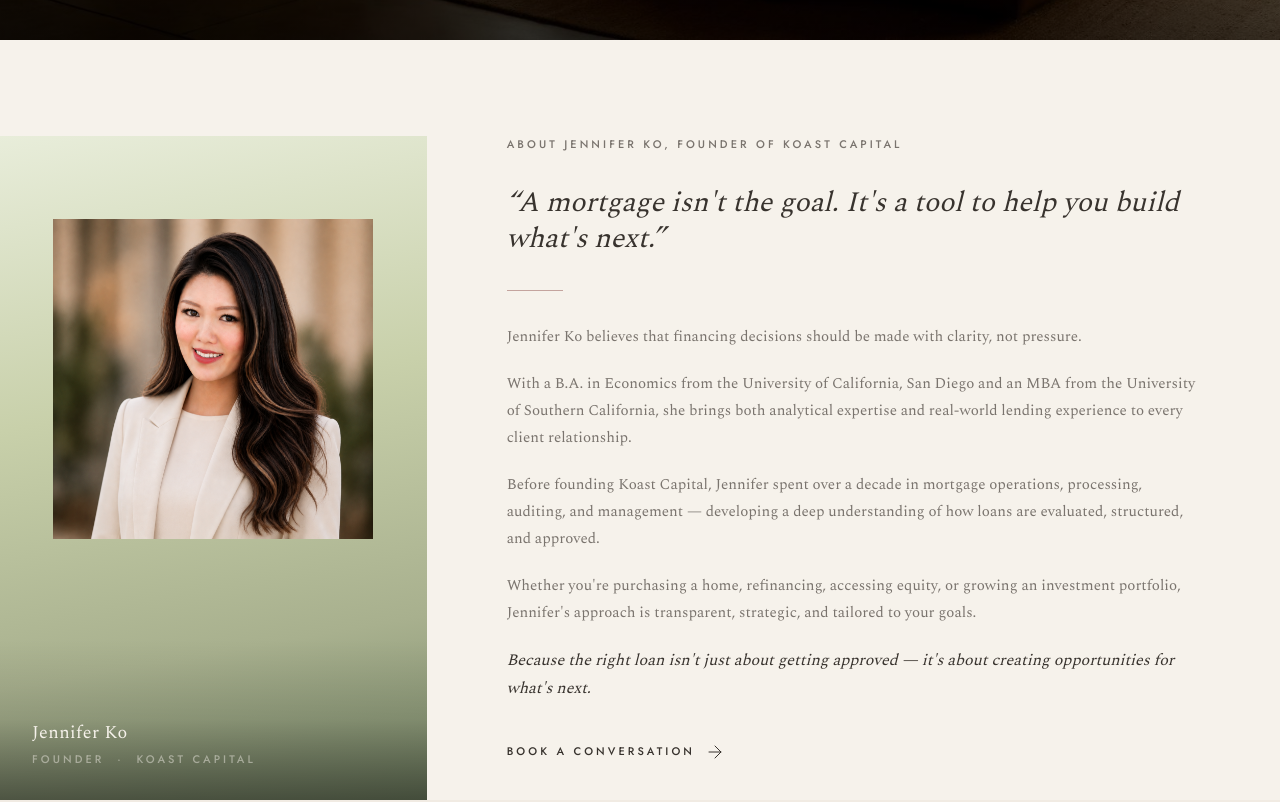
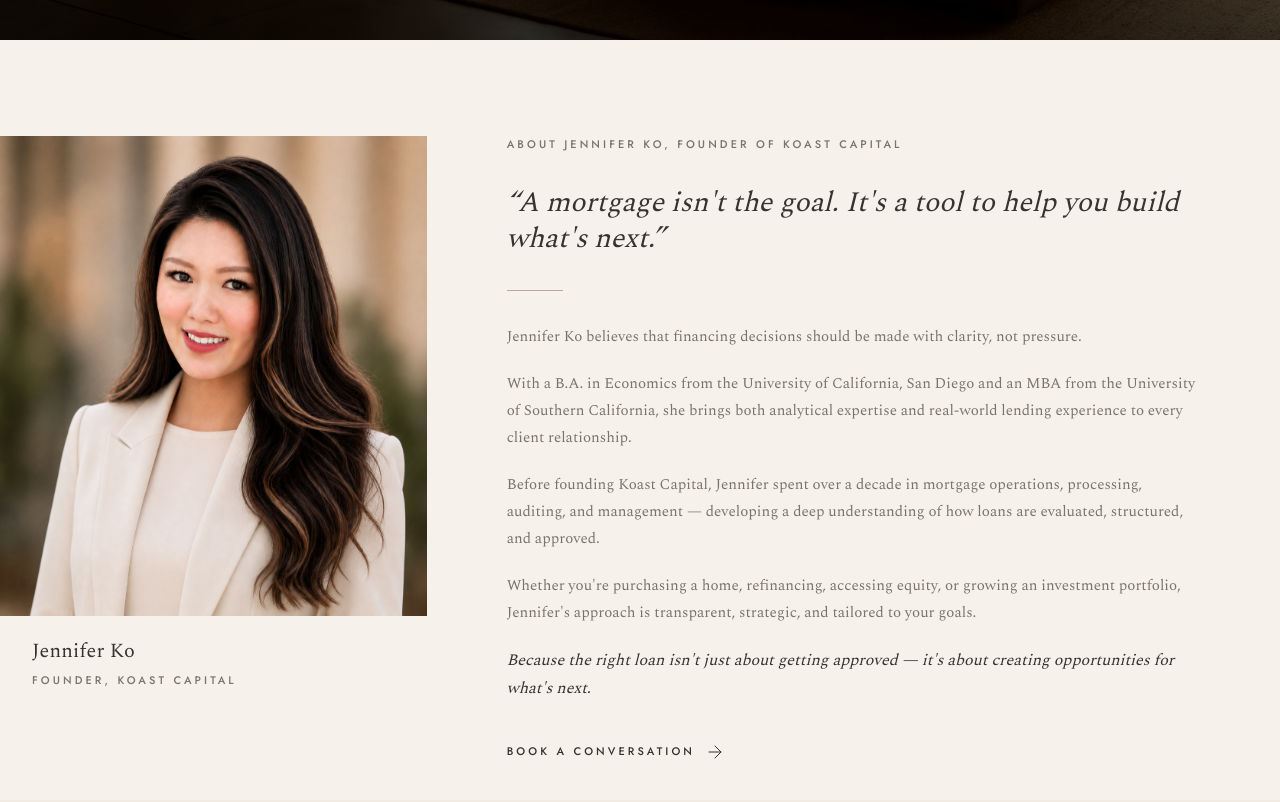
Before and after one commit to jenncko/koast-capital, a Next.js app: page / in a window 1280 px wide. Shown: the part 760-1562 px from the top of the page. Built offline with nearby package versions, Linux system fonts and the light colour scheme.

Commit message:
Update about headshot layout

```diff
--- a/components/AboutMe.tsx
+++ b/components/AboutMe.tsx
@@ -10,39 +10,35 @@ export default function AboutMe() {
 
   return (
     <section id="about" className="overflow-hidden pt-16 lg:pt-24" style={{ backgroundColor: '#F6F2EB' }}>
-      <div className="grid lg:grid-cols-[1fr_2fr] max-w-[1400px] mx-auto items-stretch">
+      <div className="grid lg:grid-cols-[1fr_2fr] max-w-[1400px] mx-auto items-start">
 
-        {/* ── Portrait — 1/3 width, stretches to match text height ──
-            Add your photo at /public/jennifer.jpg               ── */}
+        {/* ── Portrait ── */}
         <motion.div
           initial={{ opacity: 0 }}
           animate={{ opacity: 1 }}
           transition={{ duration: 1.2, ease: 'easeOut' }}
-          className="relative min-h-[420px]"
+          className="flex flex-col"
         >
-          <div
-            className="absolute inset-0"
-            style={{
-              background:
-                'linear-gradient(170deg, #e8edda 0%, #c8d0aa 40%, #A8B08E 75%, #7a8a6a 100%)',
-            }}
-          />
-          <div className="absolute inset-[12.5%]">
+          {/* Photo */}
+          <div className="relative w-full h-[400px] lg:h-[480px]">
             <Image
               src="/jennifer2.png"
               alt="Jennifer Ko — Koast Capital"
               fill
-              className="object-contain object-top"
+              className="object-cover object-top"
             />
           </div>
 
-          {/* Caption */}
-          <div className="absolute bottom-0 left-0 right-0 bg-gradient-to-t from-black/45 via-black/10 to-transparent px-8 pb-8 pt-20">
-            <p className="font-serif text-lg font-light text-cream tracking-wide">
+          {/* Caption below photo */}
+          <div className="px-6 lg:px-8 pt-5 pb-8 lg:pb-10">
+            <p
+              className="font-serif font-light text-charcoal"
+              style={{ fontSize: '20px', letterSpacing: '0.01em' }}
+            >
               Jennifer Ko
             </p>
-            <p className="eyebrow text-cream/45 mt-1">
-              Founder &nbsp;·&nbsp; Koast Capital
+            <p className="eyebrow text-mid mt-1.5">
+              Founder, Koast Capital
             </p>
           </div>
         </motion.div>
```
